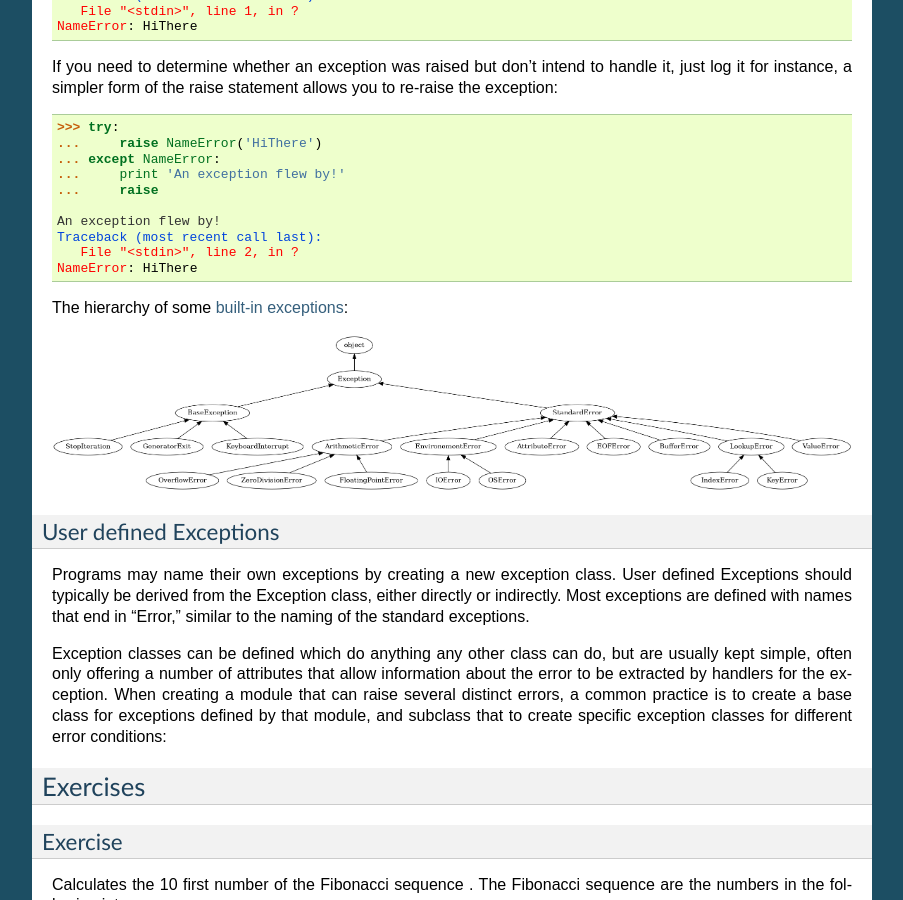
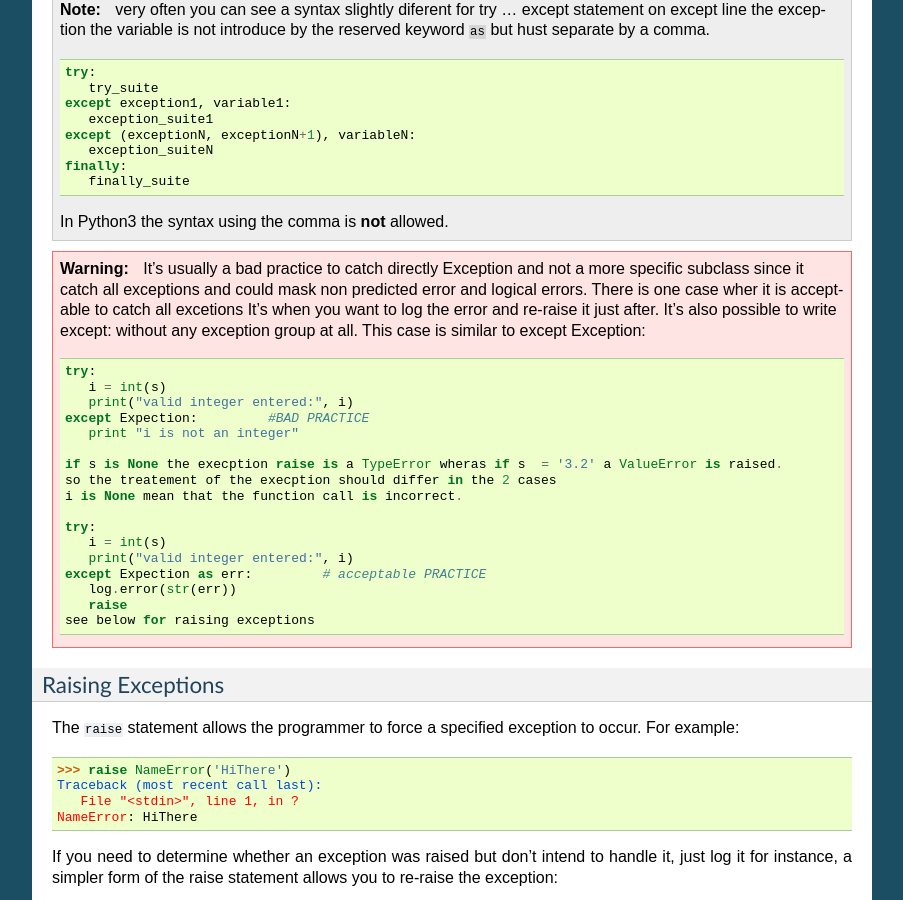
Before and after one commit to C3BI-pasteur-fr/python-course-1, a Sphinx documentation site: the page built from source/Control_Flow_Statements.rst, in a window 1280 px wide and 900 px high, scrolled down 6000 px. Shown: the whole window, without its empty margins (198-1101 px from the left). Built offline with Sphinx 7.4.7, drawn with Linux system fonts in a browser that asks for light colours; some of the changed text lies outside the part shown.

Commit message:
add paragraph about catching Exception

```diff
--- a/source/Control_Flow_Statements.rst
+++ b/source/Control_Flow_Statements.rst
@@ -37,13 +37,19 @@ The *if* statement syntax
 ::
 
    if boolean_expression1:
-      suite1
+      block of statements executed
+      only if boolean_expression1 is true
    elif boolean_expression2:
-      suite2
+      block of statements executed
+      only if boolean_expression2 is true
+      and condition is false
    elif boolean_expressionN:
-      suiteN
+      block of statements executed
+      only if boolean_expression1 AND boolean_expression2 is false
+      and boolean_expressionN is true
    else:
-      else_suite
+      block of statements executed
+      only if all conditions are false
 
 There can be zero or more elif clauses, and the final else clause is optional. If
 we want to account for a particular case, but want to do nothing if it occurs, we
@@ -91,6 +97,21 @@ can be reduce like this ::
    bases = 'acgt' if nucleiq_type != 'RNA' else 'acgu'
 
 
+Nested conditions
+"""""""""""""""""
+
+However, construction with multiple alternatives are sometimes not sufficient and you need to nest condition like this::
+
+   >>> primerLen = len(primer)
+   >>> primerGC = float(count(primer, ’g’) + count(primer, ’c’))/ primerLen
+
+   if primerGC > 50:
+      if primerLen > 20:
+         PCRprogram = 1
+      else:
+         PCRprogram = 2
+   else:
+      PCRprogram = 3
 
 .. _loop:
 
@@ -347,6 +368,32 @@ It can also be used to print an error message and then re-raise the exception
    In Python3 the syntax using the comma is **not** allowed.
 
 
+
+.. warning::
+
+   It's usually a bad practice to catch directly Exception and not a more specific subclass since it catch all exceptions
+   and could mask non predicted error and logical errors. There is one case wher it is acceptable to catch all excetions
+   It's when you want to log the error and re-raise it just after.
+   It's also possible to write except: without any exception group at all. This case is similar to except Exception: ::
+
+      try:
+         i = int(s)
+         print("valid integer entered:", i)
+      except Expection:         #BAD PRACTICE
+         print "i is not an integer"
+
+      if s is None the execption raise is a TypeError wheras if s  = '3.2' a ValueError is raised.
+      so the treatement of the execption should differ in the 2 cases
+      i is None mean that the function call is incorrect.
+
+      try:
+         i = int(s)
+         print("valid integer entered:", i)
+      except Expection as err:         # acceptable PRACTICE
+         log.error(str(err))
+         raise
+      see below for raising exceptions
+
 Raising Exceptions
 ------------------
 
```
